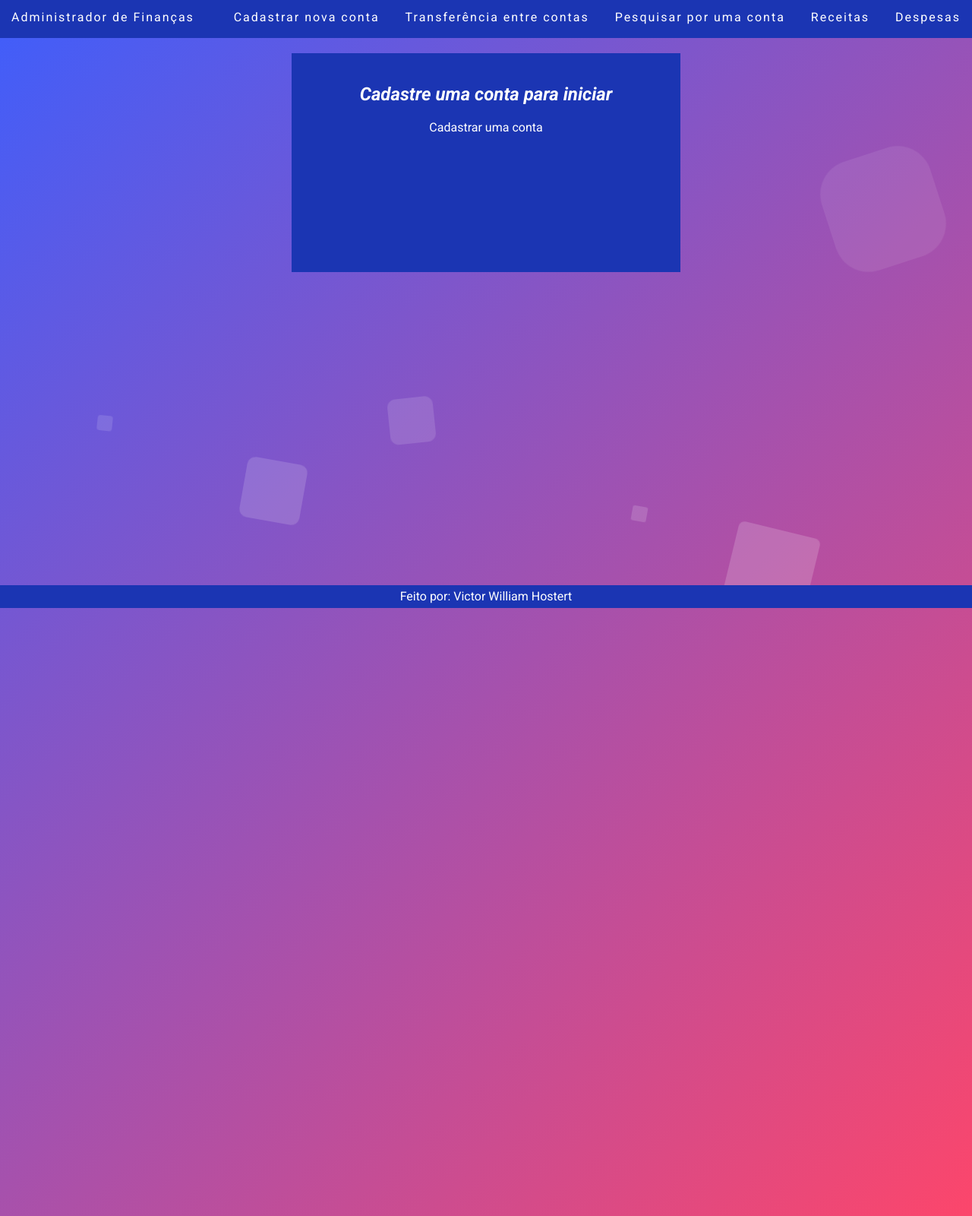
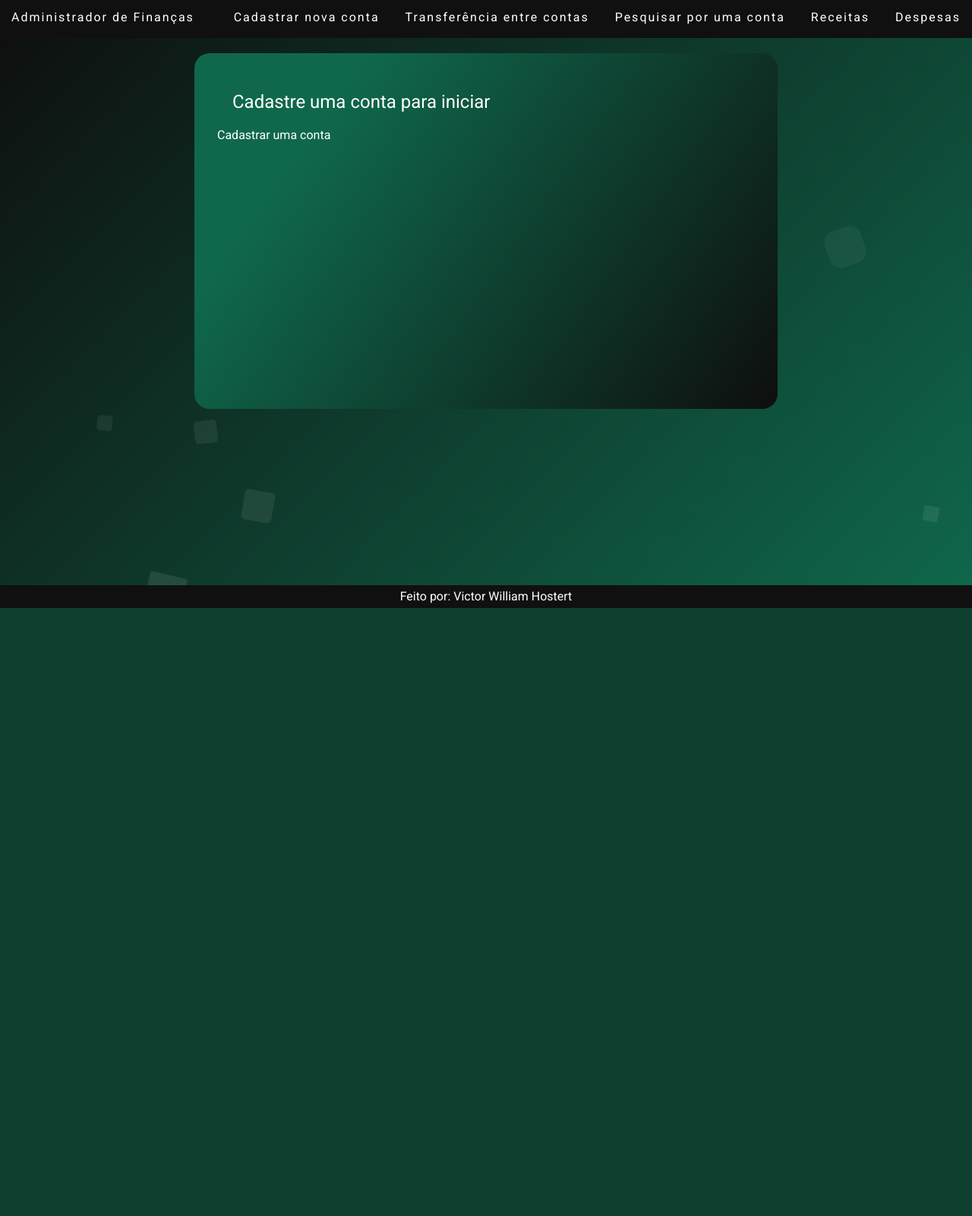
Before and after one commit to victorhostert/DesafioPubFuture, a Django app: page / in a window 1280 px wide. Shown: the whole page at 76% size. After the commit the page ends 800 px from the top, so only its background shows below. Run offline with Django 4.2, Linux system fonts and the light colour scheme; data that the repository does not hold is empty; some libraries are stand-ins or nearby versions.

Commit message:
feat: mudanças estéticas no projeto

```diff
--- a/administrador_financas/views.py
+++ b/administrador_financas/views.py
@@ -1,11 +1,13 @@
 from django.shortcuts import render
 from contas.models import Contas
+from contas.views import paginator
 
 def homepage(request):
     contas = Contas.objects.all()
     saldo_total = 0
     for conta in contas:
         saldo_total += conta.saldo
+    contas = paginator(request, contas, 10)
     context = {
         'contas': contas,
         'saldo_total': saldo_total
--- a/contas/templates/deletar_conta.html
+++ b/contas/templates/deletar_conta.html
@@ -3,7 +3,7 @@
 {% block 'titulo' %}Administrador de Finanças{% endblock %}
 
 {% block 'conteudo' %}
-<div class="wrapper_menor">
+<div class="wrapper">
     <div class="formulario">
         <h2>Deseja mesmo deletar esta conta?</h2>
         <span>{{ conta }}</span>
--- a/contas/templates/detalhe_conta.html
+++ b/contas/templates/detalhe_conta.html
@@ -58,7 +58,6 @@
                 <a href="{% url 'receitas:cadastrar' conta.id %}">Cadastre uma receita clicando aqui</a>
             </div>
         {% endif %}
-
         {% if despesas %}
             <div class="receitas_despesas_conta">
                 <table>
--- a/contas/templates/resultados_filtro_contas.html
+++ b/contas/templates/resultados_filtro_contas.html
@@ -3,7 +3,7 @@
 {% block 'titulo' %}Administrador de Finanças{% endblock %}
 
 {% block 'conteudo' %}
-<div class="wrapper_menor">
+<div class="wrapper">
     {% if contas %}
         <h1>Resultados da pesquisa:</h1>
         <div class="contas_grid">
@@ -12,7 +12,7 @@
                 <a href="{% url 'contas:detalhes' conta.id %}">
                     <p>{{conta.get_tipoConta_display}}</p>
                     <p>Instituição: {{conta.instituicaoFinanceira}}</p>
-                    <p>Saldo: {{conta.saldo}}</p>
+                    <p>Saldo: {{conta.saldo|floatformat:2}}</p>
                     <hr>
                     <div class="update_delete_conta">
                         <a href="{% url 'contas:atualizar' conta.id %}">Atualizar esta conta</a>
--- a/contas/templates/transferencia.html
+++ b/contas/templates/transferencia.html
@@ -3,7 +3,7 @@
 {% block 'titulo' %}Administrador de Finanças{% endblock %}
 
 {% block 'conteudo' %}
-<div class="wrapper_menor">
+<div class="wrapper">
     <div class="formulario">
         <h2>Fazer uma transferência:</h2>
         <form action="{% url 'contas:transferencia' %}" method="post">
--- a/despesas/templates/despesa_detalhe.html
+++ b/despesas/templates/despesa_detalhe.html
@@ -3,10 +3,10 @@
 {% block 'titulo' %}Administrador de Finanças{% endblock %}
 
 {% block 'conteudo' %}
-<div class="wrapper_menor">
+<div class="wrapper">
     <div class="despesa">
         <h2>{{despesa.get_tipoDespesa_display}}</h2>
-        <p>Valor: {{despesa.valor}}</p>
+        <p>Valor: {{despesa.valor|floatformat:2}}</p>
         <p>Recebido em {{despesa.dataRecebimento}}</p>
         <p>Esperado o recebimento em {{despesa.dataRecebimentoEsperado}}</p>
     </div>
--- a/receitas/templates/receita_detalhe.html
+++ b/receitas/templates/receita_detalhe.html
@@ -3,10 +3,10 @@
 {% block 'titulo' %}Administrador de Finanças{% endblock %}
 
 {% block 'conteudo' %}
-<div class="wrapper_menor">
+<div class="wrapper">
     <div class="receita">
         <h2>{{receita.get_tipoReceita_display}}</h2>
-        <p>Valor: {{receita.valor}}</p>
+        <p>Valor: R$ {{receita.valor|floatformat:2}}</p>
         <p>Descrição: {{receita.descricao}}</p>
         <p>Recebido em {{receita.dataRecebimento}}</p>
         <p>Esperado o recebimento em {{receita.dataRecebimentoEsperado}}</p>
--- a/static/styles.css
+++ b/static/styles.css
@@ -11,21 +11,29 @@ a {
     color: inherit;
 }
 :root {
-    --cor-bg-azul: rgb(63,94,251);
-    --cor-bg-rosa: rgba(252,70,107,1);
-    --cor-header-footer-wrapper: rgb(27, 53, 179);
-    --cor-links: rgb(86, 112, 240);
-    --cor-links-hover: rgb(43, 67, 184);
+    --cor-bg-escuro: #0E0E0E;
+    --cor-bg-claro: #0F684C;
+    --cor-header-footer: #101010;
+    --cor-links: #191A21;
 }
 body {
     background: rgb(63,94,251);
-    background: linear-gradient(135deg, var(--cor-bg-azul) 0%, var(--cor-bg-rosa) 100%);
+    background: linear-gradient(135deg, var(--cor-bg-escuro) 0%, var(--cor-bg-claro) 100%);
     color: white;
     font-family: 'Roboto', sans-serif;
     display: flex;
     flex-direction: column;
     flex-wrap: nowrap;
-    overflow: hidden;
+}
+td, th{
+    border: none;
+}
+table tr:last-child td:first-child {
+    border-bottom-left-radius: 10px;
+}
+
+table tr:last-child td:last-child {
+    border-bottom-right-radius: 10px;
 }
 .header{
     height: 50px;
@@ -34,10 +42,10 @@ body {
     flex-wrap: wrap;
     justify-content: space-between;
     align-content: center;
-    background-color: var(--cor-header-footer-wrapper);
+    background-color: var(--cor-header-footer);
 }
 .header a:hover{
-    background-color: var(--cor-links-hover);
+    border-bottom: 1px solid #f3f3f3;
 }
 .header a{
     padding: 10px;
@@ -54,40 +62,23 @@ body {
     min-height: calc(100vh - 80px);
 }
 .wrapper{
-    min-height: 85%;
-    max-width: 80%;
-    background-color: var(--cor-header-footer-wrapper);
+    min-height: 65%;
+    max-width: 60%;
+    background: rgb(15,104,76);
+    background: linear-gradient(125deg, rgba(15,104,76,1) 21%, rgba(14,14,14,1) 100%);
     margin: 20px auto;
     padding: 30px;
+    border-radius: 20px;
 }
 .wrapper h1, h2{
-    text-align: center;
-    font-style: italic;
+    margin: 20px;
+    font-weight: normal;
 }
-.wrapper_menor{
-    min-height: 40%;
-    max-width: 40%;
-    background-color: var(--cor-header-footer-wrapper);
-    margin: 20px auto;
-    text-align: center;
-    padding: 20px;
-}
-.wrapper_menor h1, h2{
-    margin: 20px;
-    font-style: italic;
-}
-.contas_grid{
-    display: grid;
-    grid-template-columns: 1fr 1fr;
-    grid-template-rows: auto;
-    gap: 10px;
-    margin: 20px;
-    padding: 20px;
-}
-.conta_grid{
-    background-color: #f2f2f2;
-    color: black;
-    padding: 20px;
+.contas_homepage{
+    width: 100%;
+    margin: 5px auto;
+    border-spacing: 0;
+    border-radius: 20px;
 }
 .receitas_despesas_conta{
     display: flex;
@@ -177,7 +186,7 @@ body {
     height: 30px;
     text-align: center;
     line-height: 30px;
-    background-color: var(--cor-header-footer-wrapper);
+    background-color: var(--cor-header-footer);
 }
 
 
@@ -185,8 +194,6 @@ body {
 
 /* Animações do Background */
 .area{
-    width: 100%;
-    height:100vh;
     z-index: -2;
 }
 .circles{
@@ -203,15 +210,15 @@ body {
     list-style: none;
     width: 20px;
     height: 20px;
-    background: rgba(255, 255, 255, 0.2);
+    background: rgba(255, 255, 255, 0.1);
     animation: animate 25s linear infinite;
     bottom: -150px;
 
 }
 .circles li:nth-child(1){
     left: 25%;
-    width: 80px;
-    height: 80px;
+    width: 40px;
+    height: 40px;
     animation-delay: 0s;
 }
 .circles li:nth-child(2){
@@ -222,38 +229,38 @@ body {
     animation-duration: 12s;
 }
 .circles li:nth-child(3){
-    left: 70%;
+    left: 80%;
     width: 20px;
     height: 20px;
     animation-delay: 4s;
 }
 .circles li:nth-child(4){
-    left: 40%;
-    width: 60px;
-    height: 60px;
+    left: 20%;
+    width: 30px;
+    height: 30px;
     animation-delay: 0s;
     animation-duration: 18s;
 }
 .circles li:nth-child(5){
-    left: 65%;
+    left: 95%;
     width: 20px;
     height: 20px;
     animation-delay: 0s;
 }
 .circles li:nth-child(6){
-    left: 75%;
-    width: 110px;
-    height: 110px;
+    left: 15%;
+    width: 50px;
+    height: 50px;
     animation-delay: 3s;
 }
 .circles li:nth-child(7){
     left: 35%;
-    width: 150px;
-    height: 150px;
+    width: 15px;
+    height: 15px;
     animation-delay: 7s;
 }
 .circles li:nth-child(8){
-    left: 50%;
+    left: 5%;
     width: 25px;
     height: 25px;
     animation-delay: 15s;
@@ -268,8 +275,8 @@ body {
 }
 .circles li:nth-child(10){
     left: 85%;
-    width: 150px;
-    height: 150px;
+    width: 50px;
+    height: 50px;
     animation-delay: 0s;
     animation-duration: 11s;
 }
--- a/templates/homepage.html
+++ b/templates/homepage.html
@@ -4,30 +4,42 @@
 
 {% block 'conteudo' %}
 {% if contas %}
-    <div class="wrapper_menor">
+    <div class="wrapper">
         <h1>Escolha uma conta:</h1>
-        <div class="contas_grid">
+        <table class="contas_homepage">
+            <tr>
+                <th>Instituição Financeira</th>
+                <th>Tipo de Conta</th>
+                <th>Saldo</th>
+            </tr>
             {% for conta in contas %}
-                <div class="conta_grid">
-                    <a href="{% url 'contas:detalhes' conta.id %}">
-                        <p>Tipo: {{conta.get_tipoConta_display}}</p>
-                        <p>Instituição: {{conta.instituicaoFinanceira}}</p>
-                        <p>Saldo: {{conta.saldo}}</p>
-                        <hr>
-                    </a>
-                        <div class="update_delete_conta">
-                            <a href="{% url 'contas:atualizar' conta.id %}">Atualizar esta conta</a>
-                            <a href="{% url 'contas:deletar' conta.id %}">Deletar esta conta</a>
-                        </div>
-                </div>
+                <tr>
+                    <td><a href="{% url 'contas:detalhes' conta.id %}">{{conta.instituicaoFinanceira}}</a></td>
+                    <td><a href="{% url 'contas:detalhes' conta.id %}">{{conta.get_tipoConta_display}}</a></td>
+                    <td><a href="{% url 'contas:detalhes' conta.id %}">R$ {{conta.saldo|floatformat:2}}</a></td>
+                </tr>
             {% endfor %}
-        </div>
-        <div class="saldo_total">
-            <p>Saldo total: R$ {{saldo_total|floatformat:2}}</p>
-        </div>
+        </table>
+    <div class="pagination">
+        {% if contas.has_previous %}
+            <a href="?page=1">&laquo; Primeira</a>
+            <a href="?page={{contas.previous_page_number}}">Anterior</a>
+        {% endif %}
+
+        <span class="current">
+            Página {{ contas.number }} de {{ contas.paginator.num_pages }}
+        </span>
+
+        {% if contas.has_next %}
+            <a href="?page={{ contas.next_page_number }}">Próxima</a>
+            <a href="?page={{ contas.paginator.num_pages }}">Última &raquo;</a>
+        {% endif %}
+    </div>
+    <div class="saldo_total">
+        <p>Saldo total: R$ {{saldo_total|floatformat:2}}</p>
     </div>
 {% else %}
-    <div class="wrapper_menor">
+    <div class="wrapper">
         <h2>Cadastre uma conta para iniciar</h2>
         <a href="{% url 'contas:cadastrar' %}">Cadastrar uma conta</a>
     </div>
```
Also changed, not shown: other parts of static/styles.css (+35 -17 lines), receitas/models.py (+0 -7 lines).
